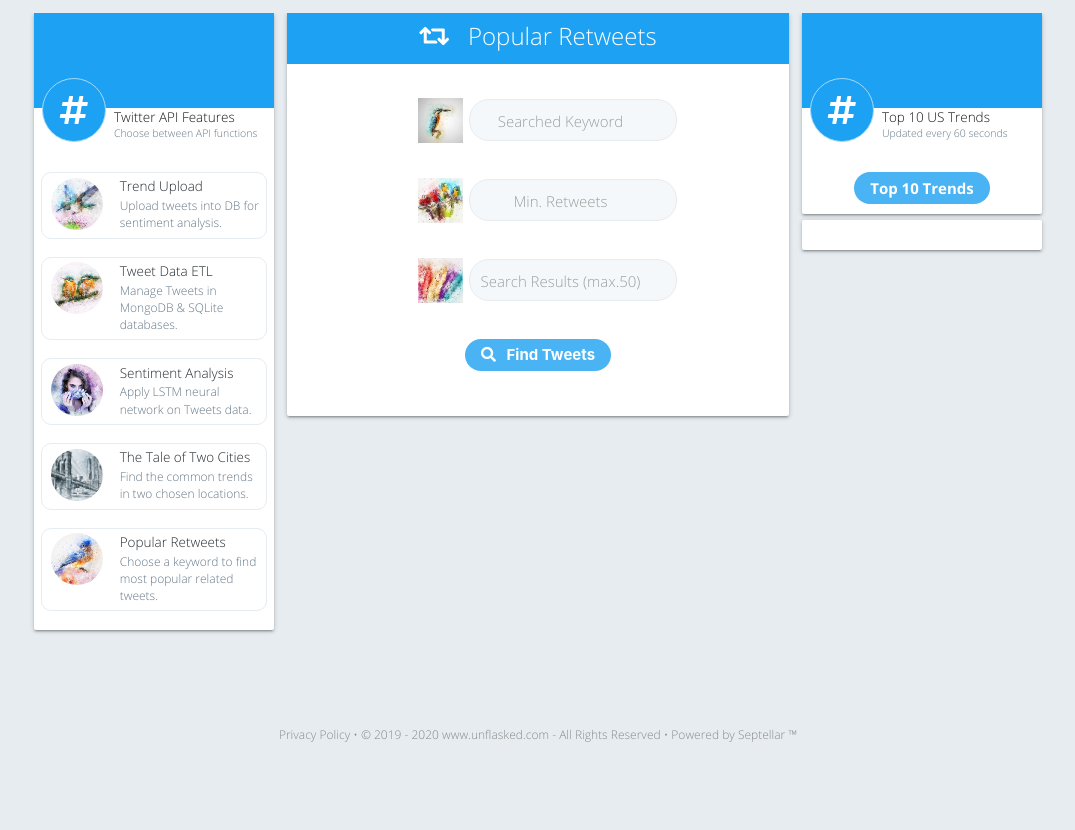
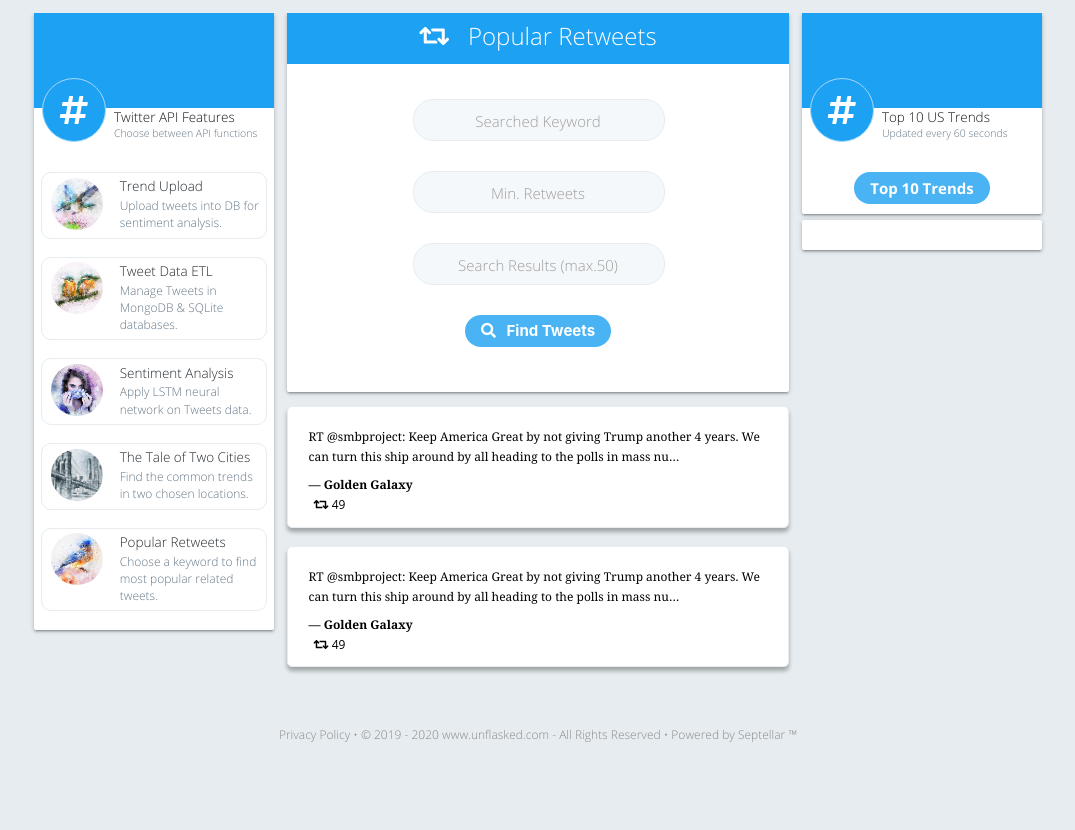
Before and after one commit to LukaszMalucha/Twitter-API-Dashboard, a Flask app: page /popular_retweets in a window 1280 px wide. Shown: the part 42-872 px from the top of the page, without its empty margins (102-1177 px from the left). Run offline with Flask 2, Linux system fonts and the light colour scheme; some libraries are stand-ins or nearby versions.

Commit message:
retweets css

```diff
--- a/static/css/custom-styles.css
+++ b/static/css/custom-styles.css
@@ -70,6 +70,10 @@ a:hover {
     text-decoration: none !important;
 }
 
+#tweetColumn a {
+    color: black;
+}
+
 #trends {
     padding-top: 10px;
     padding-right: 0px;
@@ -97,7 +101,7 @@ a:hover {
 }
 
 /*------------------------------------------------------------------------------
-    ROWS
+    ROWS & COLUMNS
 ------------------------------------------------------------------------------*/
 
 .dashboard-cards {
@@ -198,7 +202,14 @@ a:hover {
     border-bottom: 1px solid #e6ecf0;
 }
 
+#tweetColumn {
+    max-height: 510px;
+    overflow: auto;
+}
 
+#tweetColumn a:hover {
+    color: #1DA1F2;
+}
 
 
 /*------------------------------------------------------------------------------
@@ -367,9 +378,8 @@ td {
 }
 
 .popular-loader {
-  margin-top: 10%;
-  margin-left: 50%;
-
+    margin-top: 5%;
+    margin-left: 40%;
 }
 
 
--- a/static/css/data.css
+++ b/static/css/data.css
@@ -131,7 +131,46 @@
     z-index: 5;
 }
 
+.card-tweet {
+    width: 98%;
+    margin: 0.5rem 1% 2% 1%;
+    text-align: left;
+    font-size: 0.8rem;
+    line-height: 16px;
+    border: 1px solid #e6ecf0;
+        border-top-style: solid;
+        border-top-width: 1px;
+        border-right-style: solid;
+        border-right-width: 1px;
+        border-bottom-style: solid;
+        border-bottom-width: 1px;
+        border-left-style: solid;
+        border-left-width: 1px;
+    border-style: solid;
+    border-width: 1px;
+    border-radius: 5px;
+    box-shadow: 0 4px 4px rgba(0, 0, 0, 0.30);
+    padding: 4% 4% 2% 4%;
+    float: left;
+    font-family: Georgia;
+    max-height: 140px;
+    overflow-y: hidden;
+    overflow-x: hidden;
+}
 
+.card-tweet p {
+    font-family: Georgia;
+    font-size: 0.8rem;
+    font-weight: 500;
+    line-height: 20px;
+    height: 40px;
+}
+
+.card-tweet h5 {
+    font-size: 0.8rem;
+    font-family: 'Open Sans', sans-serif;
+    margin: 5px;
+}
 
 .card-projects {
     padding: 15px;
@@ -279,8 +318,11 @@
     FORMS
 ------------------------------------------------------------------------------*/
 
+
 input[type="number"]:not(.browser-default),
 input[type="text"]:not(.browser-default) {
+    width: 90%;
+    margin: auto;
     border: 1px solid #e6ecf0;
     text-align: center;
     background-color: #f5f8fa;
@@ -418,33 +460,6 @@ td {
     padding: 10px 5px;
 }
 
-/*------------------------------------------------------------------------------
-    ANIMATIONS
-------------------------------------------------------------------------------*/
-
-.loader {
-  border: 16px solid #f3f3f3;
-  border-top: 16px solid #3498db;
-  border-radius: 50%;
-  width: 120px;
-  height: 120px;
-  animation: spin 1.5s linear infinite;
-  margin-top: 20%;
-  margin-left: 40%;
-  display: none;
-}
-
-.popular-loader {
-  margin-top: 10%;
-  margin-left: 50%;
-
-}
-
-
-@keyframes spin {
-  0% { transform: rotate(0deg); }
-  100% { transform: rotate(360deg); }
-}
 
 
 /*------------------------------------------------------------------------------
--- a/templates/popular_retweets/dashboard.html
+++ b/templates/popular_retweets/dashboard.html
@@ -12,29 +12,21 @@
             <h1><i class="fas fa-retweet"></i> &nbsp; Popular Retweets </h1>
         </div>
         <form method="POST" id="popularRetweets">
-            <div class="row row-form plain-element">
-                <div class="input-field col xs0 s3"></div>
-                <div class="input-field col s6">
-                    <img class="img-responsive prefix"
-                         src="{{url_for('static', filename='img/data/searched_keyword.jpg')}}"/>
+            <div class="row row-form-s6 plain-element">
+
+                <div class="input-field">
                     <input id="keyword" name="keyword" type="text" class="validate" required>
                     <label for="keyword">Searched Keyword </label>
                 </div>
             </div>
-            <div class="row plain-element">
-                <div class="input-field col xs0 s3"></div>
-                <div class="input-field col s6">
-                    <img class="img-responsive prefix"
-                         src="{{url_for('static', filename='img/data/min_retweets.jpg')}}"/>
+            <div class="row row-form-s6 plain-element">
+                <div class="input-field">
                     <input id="retweets" name="retweets" type="number" class="validate" required>
                     <label for="retweets">Min. Retweets</label>
                 </div>
             </div>
-            <div class="row plain-element">
-                <div class="input-field col xs0 s3"></div>
-                <div class="input-field col s6">
-                    <img class="img-responsive prefix"
-                         src="{{url_for('static', filename='img/data/search_results.jpg')}}"/>
+            <div class="row row-form-s6 plain-element">
+                <div class="input-field">
                     <input id="count" name="count" type="number" class="validate" max="50" required>
                     <label for="count">Search Results (max.50)</label>
                 </div>
@@ -51,7 +43,44 @@
 <div class="row row-cards">
     <div class="loader popular-loader"></div>
     <div class="col-md-12 plain-element" id="tweetColumn">
-
+        <div class="row plain-element">
+            <a target="_blank" href="https://twitter.com/search?q=&src=typd/">
+                <div class="card card-tweet">
+                    <p>
+                        RT @smbproject: Keep America Great by not giving Trump another 4 years. We can turn this ship
+                        around by all heading to the polls in mass nu…
+                    </p>
+                    <b>&mdash; Golden Galaxy</b>
+                    <br/>
+                    <span>
+                        <h5>
+                            <i class="fas fa-retweet">
+                        </i>
+                        49
+                        </h5>
+                    </span>
+                </div>
+            </a>
+        </div>
+        <div class="row plain-element">
+            <a target="_blank" href="https://twitter.com/search?q=&src=typd/">
+                <div class="card card-tweet">
+                    <p>
+                        RT @smbproject: Keep America Great by not giving Trump another 4 years. We can turn this ship
+                        around by all heading to the polls in mass nu…
+                    </p>
+                    <b>&mdash; Golden Galaxy</b>
+                    <br/>
+                    <span>
+                        <h5>
+                            <i class="fas fa-retweet">
+                        </i>
+                        49
+                        </h5>
+                    </span>
+                </div>
+            </a>
+        </div>
     </div>
 </div>
 
```
